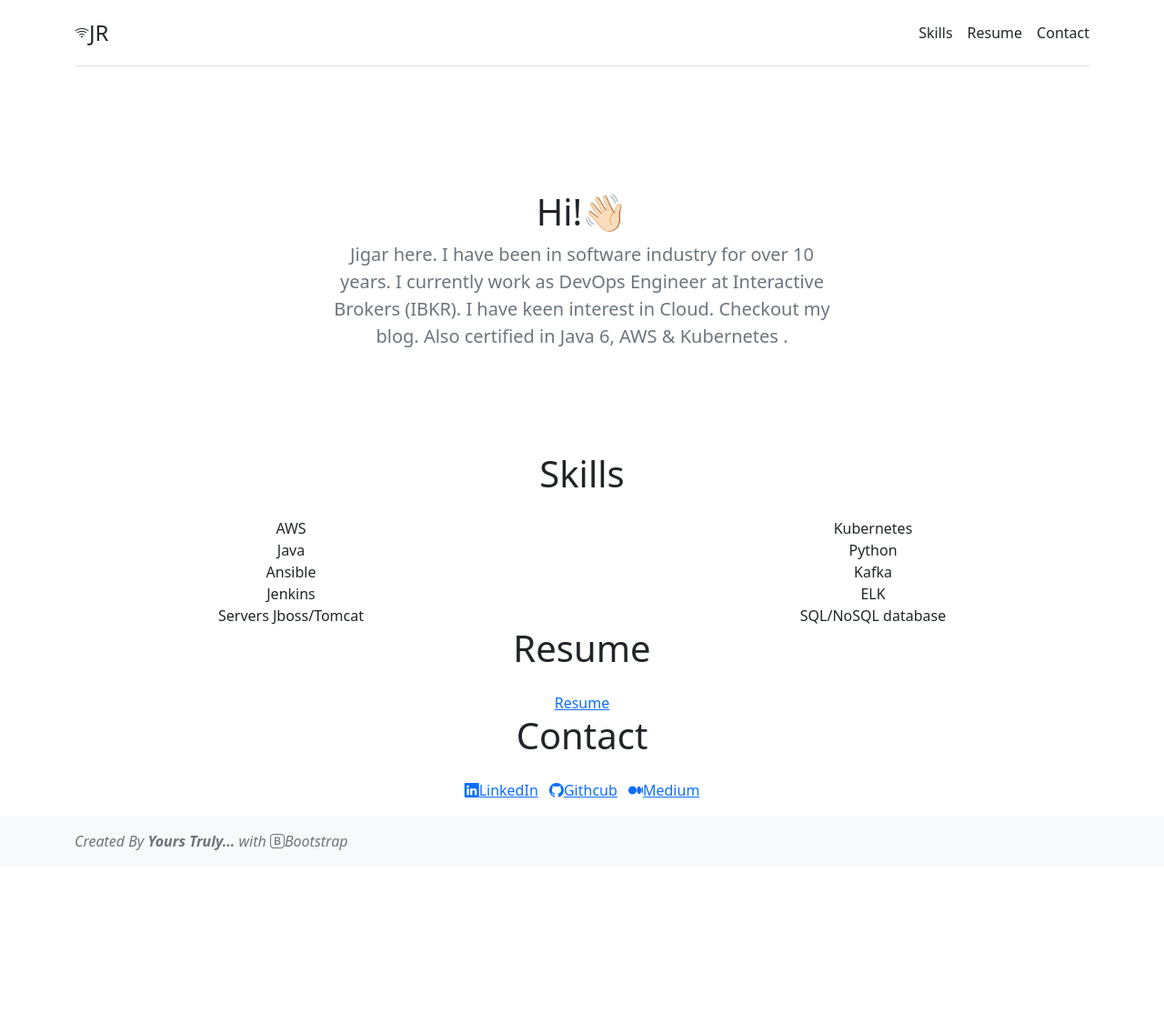
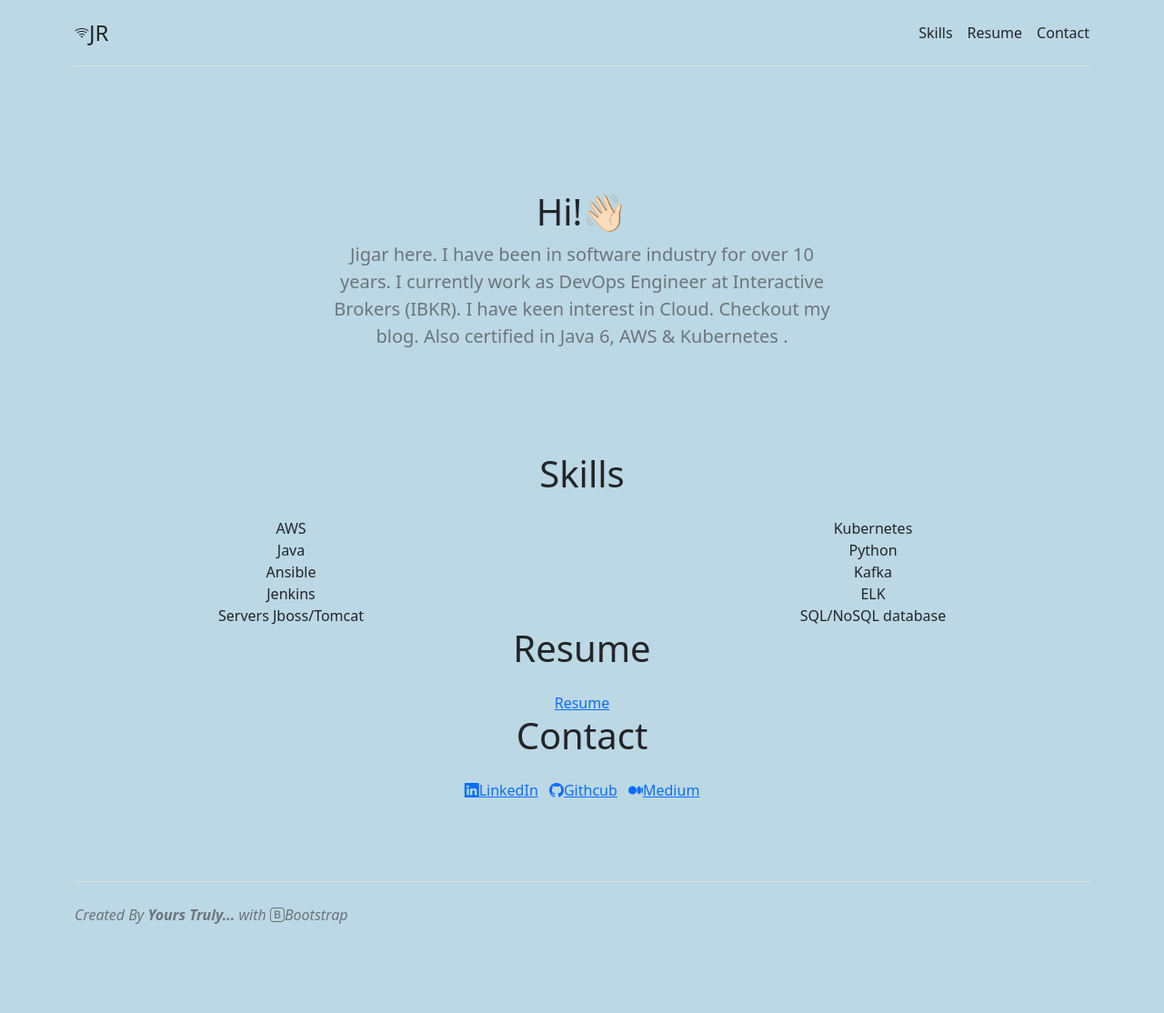
Before and after one commit to JigarProjects/JigarProjects.github.io, a plain HTML site: page index.html in a window 1280 px wide. Shown: the whole page at 91% size. Before the commit the page ends 953 px from the top, so only its background shows below. Drawn offline with nearby package versions, Linux system fonts and the light colour scheme.

Commit message:
Fixed background image and footer

```diff
--- a/index.html
+++ b/index.html
@@ -121,13 +121,14 @@
 		</section>
 
 
+		<div class="container">
+			<footer class="py-5">
+				<div class="d-flex justify-content-between py-4 my-4 border-top text-muted">
+					<em>Created By <strong>Yours Truly...</strong> with <i class="bi bi-bootstrap">Bootstrap</i><em></em>
+				</div>
+			</footer>
+		</div>
 
-		<footer  class="footer mt-auto py-3 bg-light">
-			<div class="container" >
-				<span class="text-muted text-center">
-					<em>Created By <strong>Yours Truly...</strong> with <i class="bi bi-bootstrap">Bootstrap</i><em></em>
-				</span>
-			</div>
-		</footer>
+
 	</body>
  </html>
--- a/main.css
+++ b/main.css
@@ -12,3 +12,7 @@ hr {
   color: #333;
   background-color: #333;
 }
+
+body  {
+  background-color: #b7d6e3ef;
+}
```
Also changed, not shown: 1 other file.
